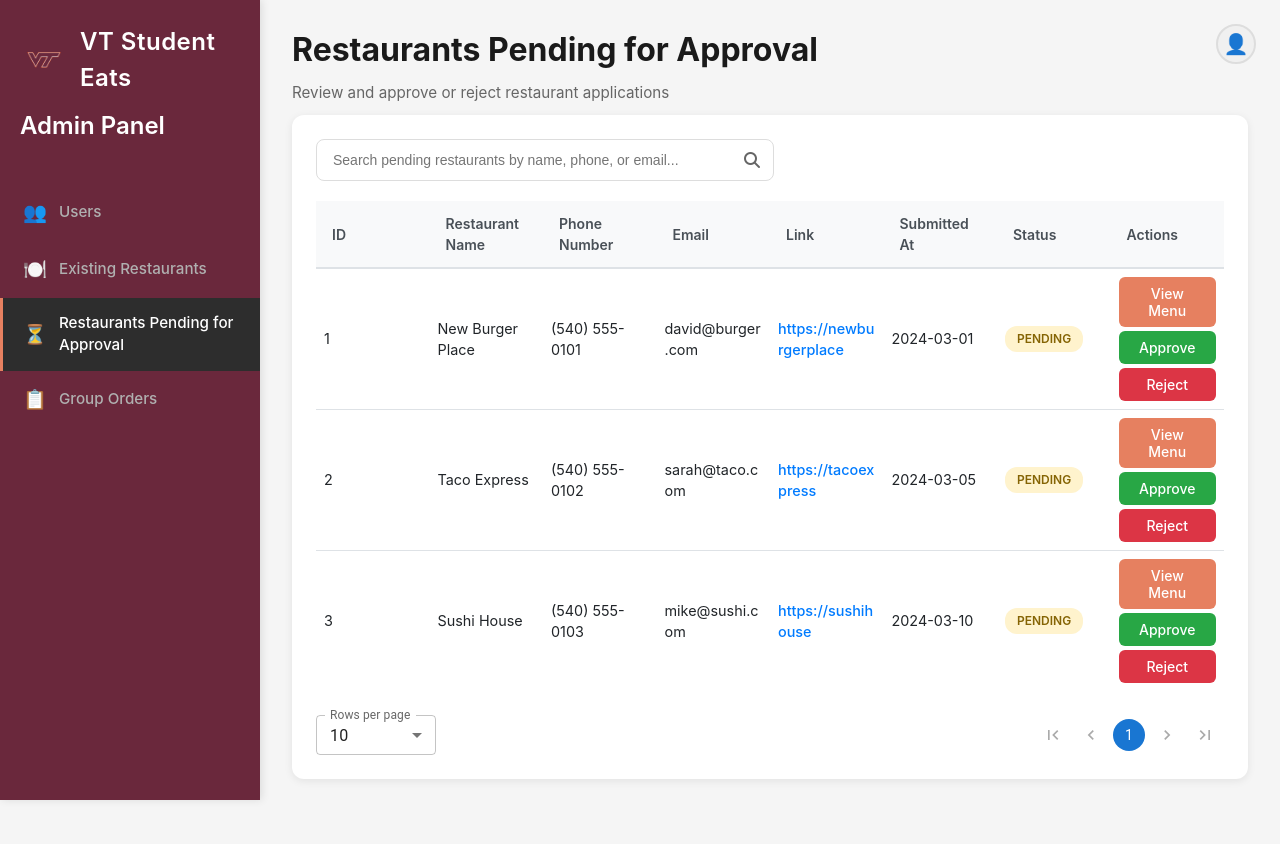
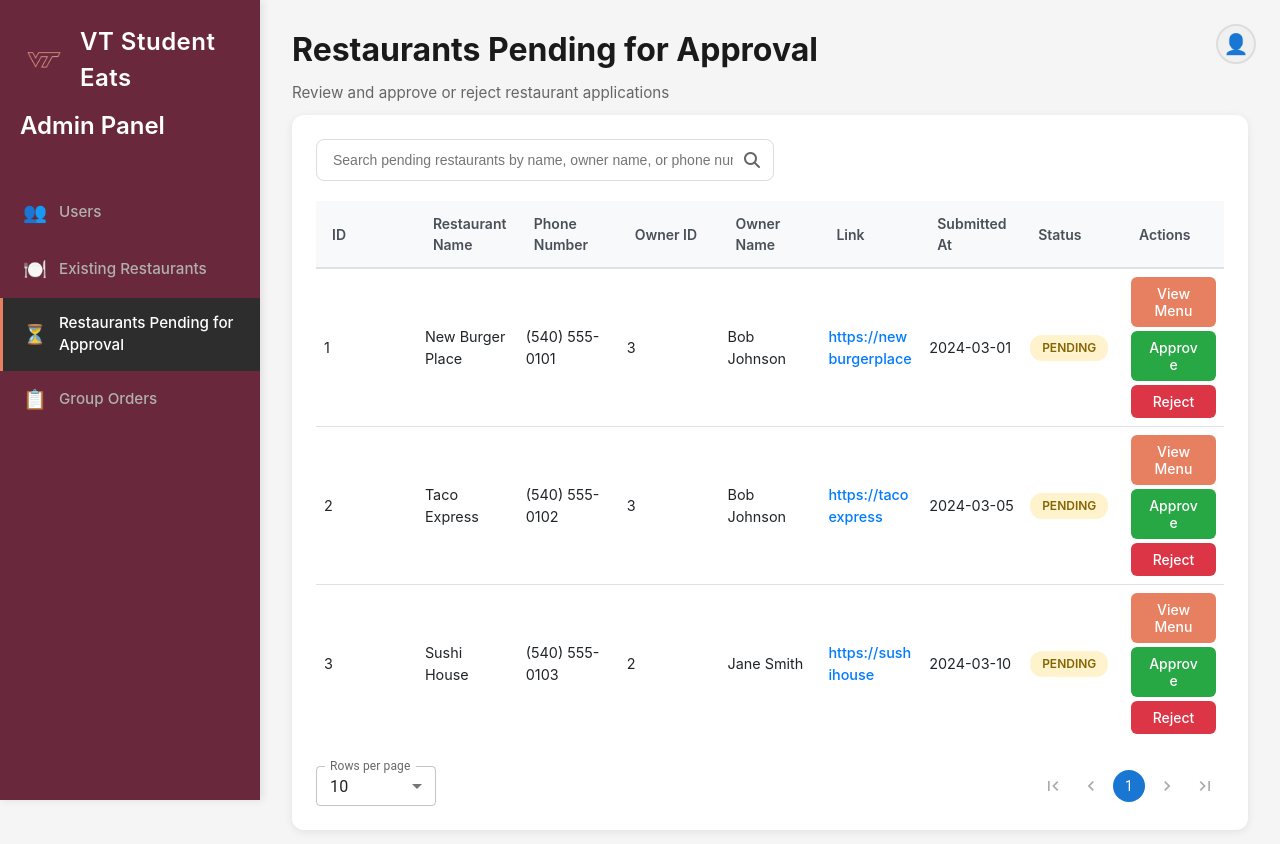
Before and after one commit to marianalu1za/vt-student-eats-fe, a React (Vite) app: page /admin/pending in a window 1280 px wide. Shown: the top 844 px of the page. Built offline with nearby package versions, Linux system fonts and the light colour scheme; no server answers; the HTML template or start-up script is replaced by a standard one.

Commit message:
feat: add ownerID in pending restaurant (test with mock data)

```diff
--- a/src/mock_data/admin_portal.js
+++ b/src/mock_data/admin_portal.js
@@ -5,9 +5,9 @@ export const existingRestaurants = [
 ]
 
 export const pendingRestaurants = [
-  { id: 1, name: 'New Burger Place', phoneNumber: '(540) 555-0101', email: 'david@burger.com', link: 'https://newburgerplace', submittedAt: '2024-03-01' },
-  { id: 2, name: 'Taco Express', phoneNumber: '(540) 555-0102', email: 'sarah@taco.com', link: 'https://tacoexpress', submittedAt: '2024-03-05' },
-  { id: 3, name: 'Sushi House', phoneNumber: '(540) 555-0103', email: 'mike@sushi.com', link: 'https://sushihouse', submittedAt: '2024-03-10' },
+  { id: 1, name: 'New Burger Place', phoneNumber: '(540) 555-0101', email: 'david@burger.com', link: 'https://newburgerplace', submittedAt: '2024-03-01', ownerId: 3 },
+  { id: 2, name: 'Taco Express', phoneNumber: '(540) 555-0102', email: 'sarah@taco.com', link: 'https://tacoexpress', submittedAt: '2024-03-05', ownerId: 3 },
+  { id: 3, name: 'Sushi House', phoneNumber: '(540) 555-0103', email: 'mike@sushi.com', link: 'https://sushihouse', submittedAt: '2024-03-10', ownerId: 2 },
 ]
 
 export const VTusers = [
--- a/src/pages/admin/PendingRestaurants.jsx
+++ b/src/pages/admin/PendingRestaurants.jsx
@@ -1,5 +1,5 @@
 import { useState, useMemo, useEffect } from 'react'
-import { pendingRestaurants as mockRestaurants } from '../../mock_data/admin_portal'
+import { pendingRestaurants as mockRestaurants, VTusers } from '../../mock_data/admin_portal'
 import './AdminDashboard.css'
 import AdminSearchBar from './components/AdminSearchBar.jsx'
 import AdminPagination from './components/AdminPagination.jsx'
@@ -21,11 +21,16 @@ function PendingRestaurants() {
     if (!searchQuery.trim()) return restaurants
 
     const query = searchQuery.toLowerCase().trim()
-    return restaurants.filter(restaurant =>
-      restaurant.name.toLowerCase().includes(query) ||
-      restaurant.phoneNumber.toLowerCase().includes(query) ||
-      restaurant.email.toLowerCase().includes(query)
-    )
+    return restaurants.filter(restaurant => {
+      const owner = VTusers.find(user => user.id === restaurant.ownerId)
+      const ownerName = owner ? `${owner.firstName} ${owner.lastName}`.toLowerCase() : ''
+
+      return (
+        restaurant.name.toLowerCase().includes(query) ||
+        restaurant.phoneNumber.toLowerCase().includes(query) ||
+        ownerName.includes(query)
+      )
+    })
   }, [restaurants, searchQuery])
 
   const paginatedRestaurants = useMemo(() => {
@@ -99,7 +104,7 @@ function PendingRestaurants() {
         <AdminSearchBar
           searchQuery={searchQuery}
           setSearchQuery={setSearchQuery}
-          placeholder="Search pending restaurants by name, phone, or email..."
+          placeholder="Search pending restaurants by name, owner name, or phone number..."
         />
         <div className="admin-table-wrapper">
           <div className="admin-table-scroll">
@@ -109,7 +114,8 @@ function PendingRestaurants() {
               <th>ID</th>
               <th>Restaurant Name</th>
               <th>Phone Number</th>
-              <th>Email</th>
+              <th>Owner ID</th>
+              <th>Owner Name</th>
               <th>Link</th>
               <th>Submitted At</th>
               <th>Status</th>
@@ -119,7 +125,7 @@ function PendingRestaurants() {
           <tbody>
             {filteredRestaurants.length === 0 ? (
               <tr>
-                <td colSpan="8" style={{ textAlign: 'center', padding: '40px', color: '#6c757d' }}>
+                <td colSpan="9" style={{ textAlign: 'center', padding: '40px', color: '#6c757d' }}>
                   {searchQuery ? 'No pending restaurants found matching your search' : 'No pending restaurants'}
                 </td>
               </tr>
@@ -129,7 +135,21 @@ function PendingRestaurants() {
                   <td>{restaurant.id}</td>
                   <td>{restaurant.name}</td>
                   <td>{restaurant.phoneNumber}</td>
-                  <td>{restaurant.email}</td>
+                  <td>
+                    {VTusers.find(
+                      (user) =>
+                        user.id === restaurant.ownerId
+                    )?.id ?? 'N/A'}
+                  </td>
+                  <td>
+                    {(() => {
+                      const owner = VTusers.find(
+                        (user) =>
+                          user.id === restaurant.ownerId
+                      )
+                      return owner ? `${owner.firstName} ${owner.lastName}` : 'N/A'
+                    })()}
+                  </td>
                   <td>
                     {restaurant.link ? (
                       <a
@@ -192,7 +212,7 @@ function PendingRestaurants() {
         title="Send approval email?"
         message={
           selectedRestaurant
-            ? `This will send an approval email to ${selectedRestaurant.email} and publish their restaurant.`
+            ? `This will send an approval email to the owner of ${selectedRestaurant.name} (${selectedRestaurant.email}) and publish their restaurant.`
             : ''
         }
         confirmLabel="Send email"
@@ -205,7 +225,7 @@ function PendingRestaurants() {
         title="Send rejection email?"
         message={
           selectedRestaurant
-            ? `This will send a rejection email to ${selectedRestaurant.email} and remove their application.`
+            ? `This will send a rejection email to the owner of ${selectedRestaurant.name} (${selectedRestaurant.email}) and remove their application.`
             : ''
         }
         confirmLabel="Send email"
```
